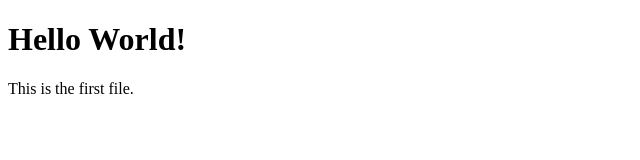
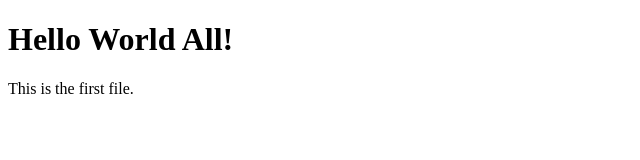
Before and after one commit to ichha1/Hello-World, a plain HTML site: page index.html in a window 1280 px wide. Shown: the full height of the page, 0-640 px from the left. Drawn offline with Linux system fonts and the light colour scheme.

Commit message:
Update index.html

```diff
--- a/index.html
+++ b/index.html
@@ -4,7 +4,7 @@
         <title> Hello World </title>
     </head>
 <body>
-    <h1>Hello World!</h1>
+    <h1>Hello World All!</h1>
     <p> This is the first file.</p>
 </body>
 </html>
```
